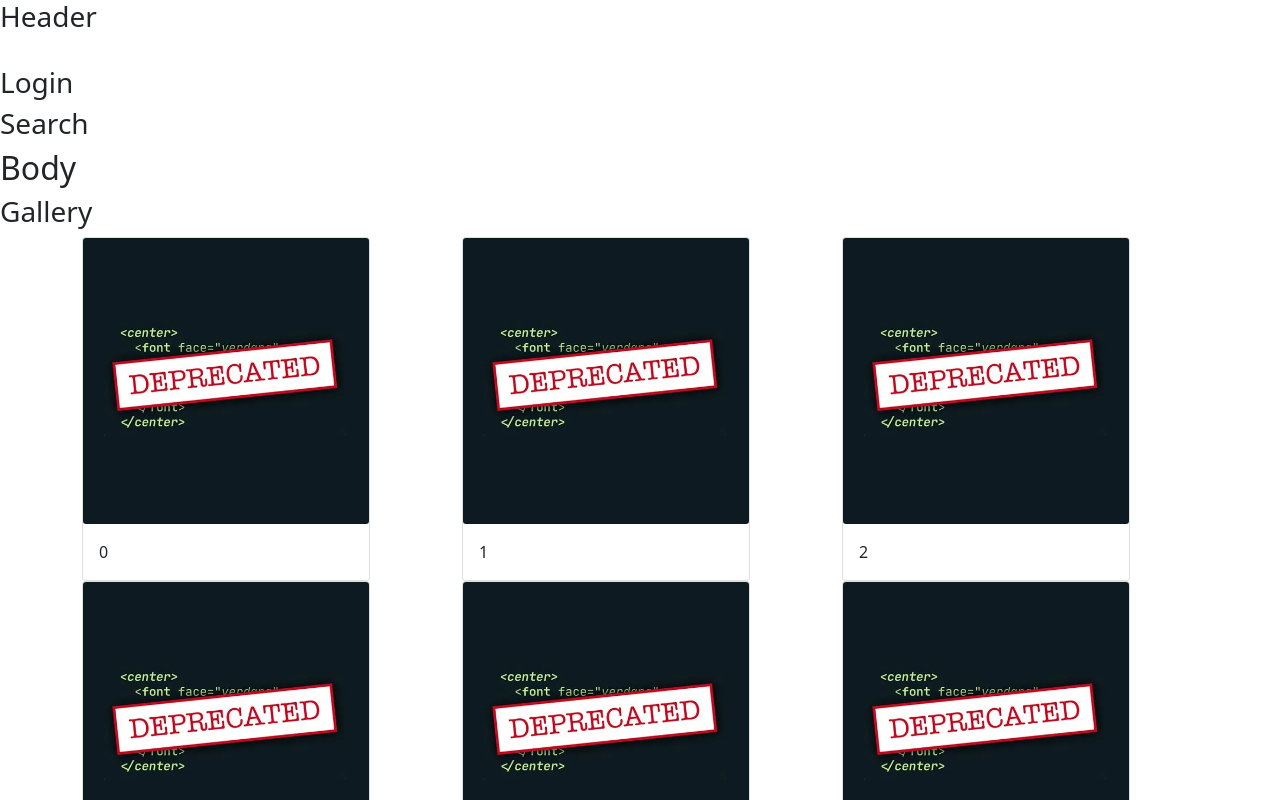
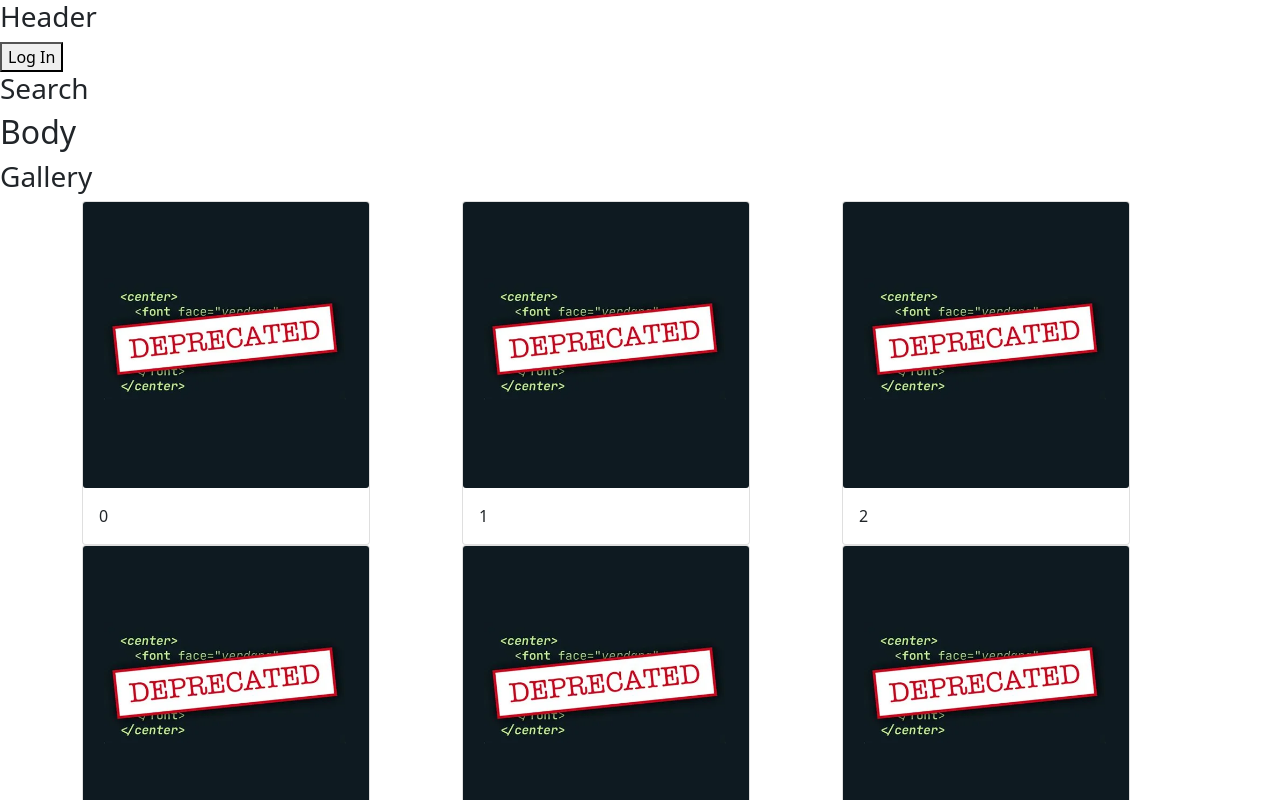
Before and after one commit to Deprecated-Dependencies/meme-craft-frontend, a React (Create React App) app: page / in a window 1280 px wide. Shown: the top 800 px of the page. Built offline with nearby package versions, Linux system fonts and the light colour scheme; no server answers.

Commit message:
Refactored Login component with Auth0 boilerplate

```diff
--- a/src/components/Login.js
+++ b/src/components/Login.js
@@ -1,10 +1,10 @@
-import React from 'react';
+import React from "react";
+import { useAuth0 } from "@auth0/auth0-react";
 
+const LoginButton = () => {
+  const { loginWithRedirect } = useAuth0();
 
-class Login extends React.Component {
-  render() {
-    return <h3>Login</h3>;
-  }
-}
+  return <button onClick={() => loginWithRedirect()}>Log In</button>;
+};
 
-export default Login;
+export default LoginButton;
```
